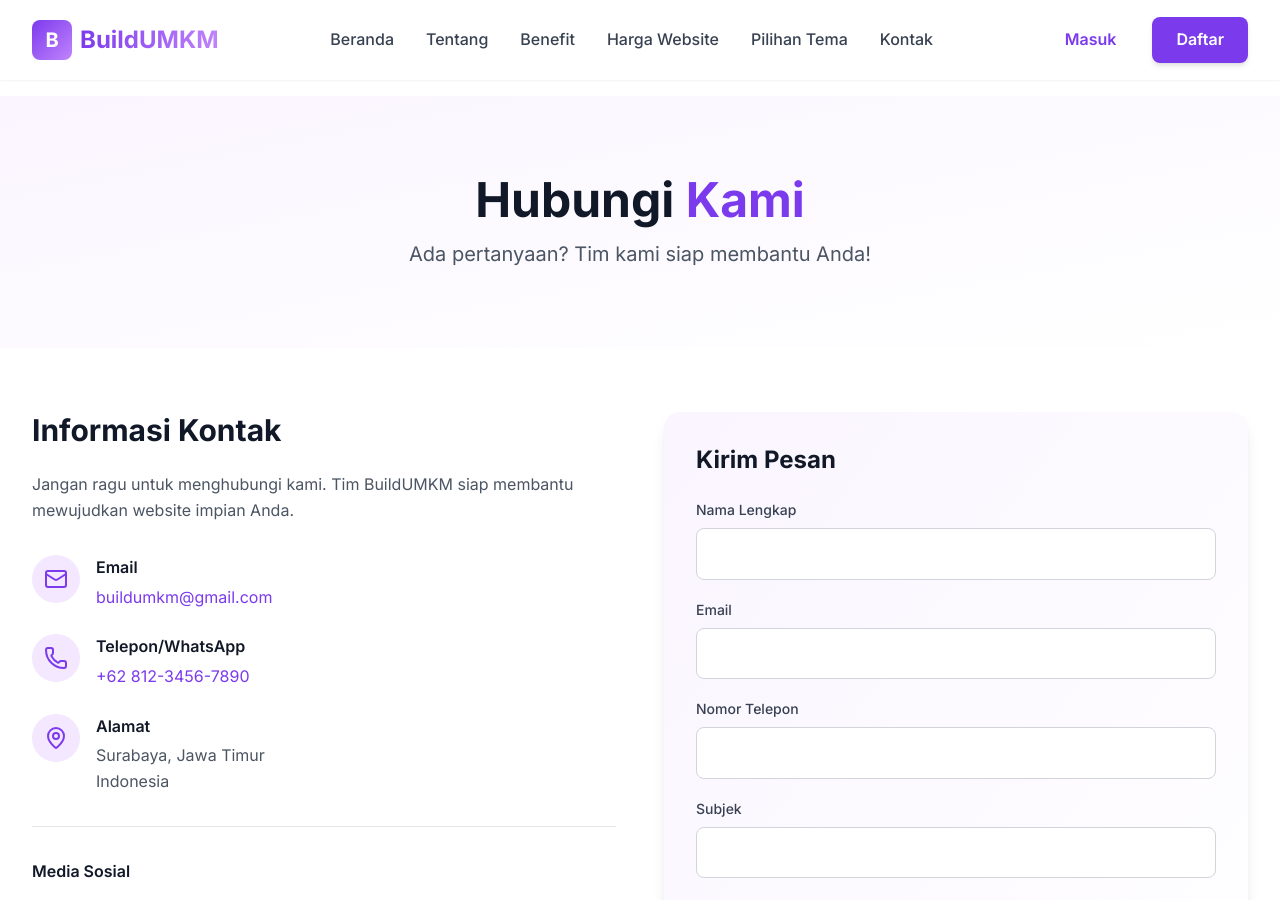
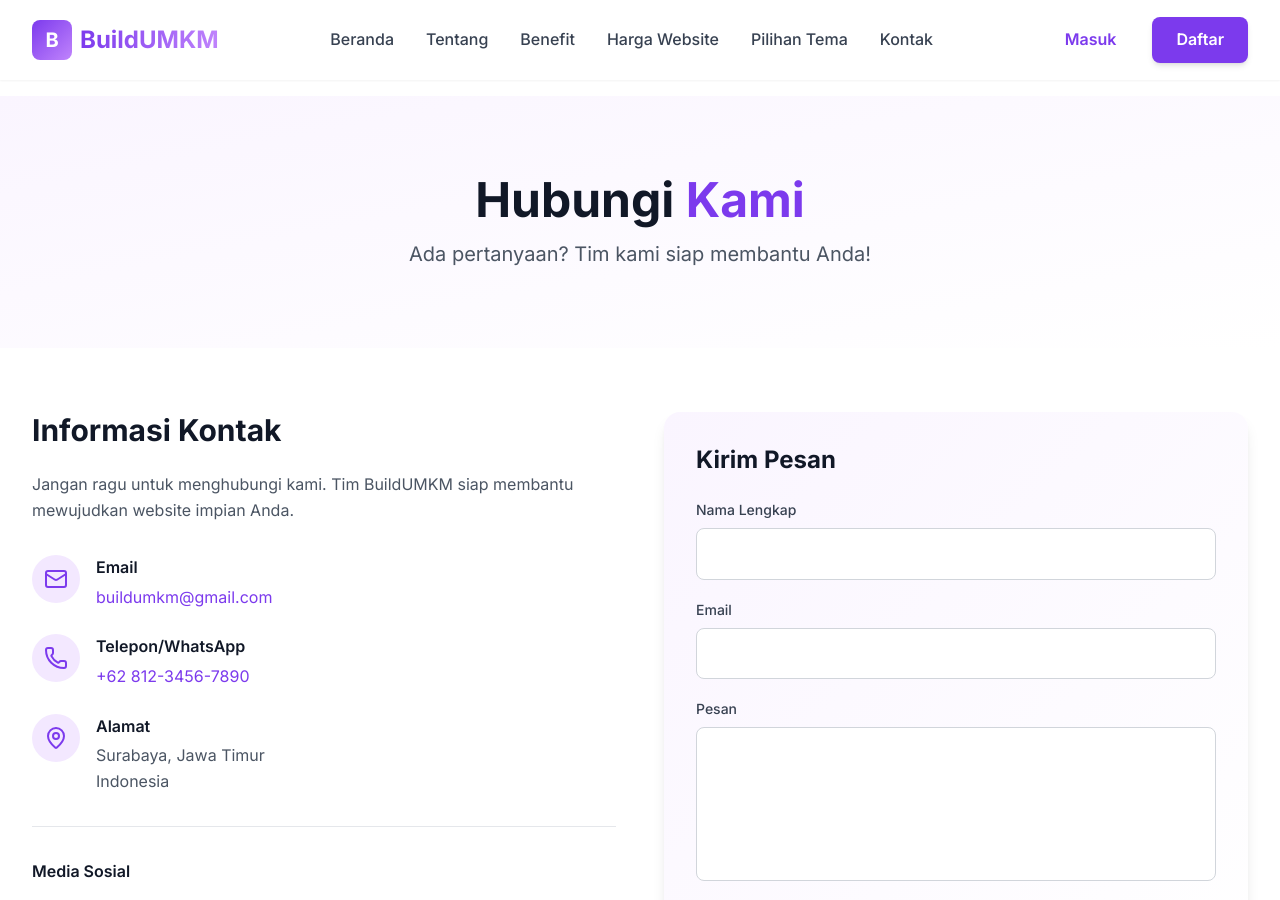
Before and after one commit to gamastronger/buildumkm-db, a React (Vite) app: page /kontak in a window 1280 px wide. Shown: the top 900 px of the page. Built offline with nearby package versions, Linux system fonts and the light colour scheme.

Commit message:
pembaruan kontak

```diff
--- a/src/pages/Kontak.jsx
+++ b/src/pages/Kontak.jsx
@@ -7,8 +7,6 @@ const Kontak = () => {
   const [formData, setFormData] = useState({
     name: '',
     email: '',
-    phone: '',
-    subject: '',
     message: ''
   });
 
@@ -39,6 +37,7 @@ const Kontak = () => {
         <section className="py-16">
           <div className="max-w-7xl mx-auto px-4 sm:px-6 lg:px-8">
             <div className="grid md:grid-cols-2 gap-12">
+
               {/* Contact Info */}
               <div>
                 <h2 className="text-3xl font-bold text-gray-900 mb-6">
@@ -107,7 +106,7 @@ const Kontak = () => {
                       className="w-10 h-10 bg-purple-100 rounded-full flex items-center justify-center hover:bg-purple-600 hover:text-white transition-colors"
                     >
                       <svg className="w-5 h-5" fill="currentColor" viewBox="0 0 24 24">
-                        <path d="M12 2.163c3.204 0 3.584.012 4.85.07 3.252.148 4.771 1.691 4.919 4.919.058 1.265.069 1.645.069 4.849 0 3.205-.012 3.584-.069 4.849-.149 3.225-1.664 4.771-4.919 4.919-1.266.058-1.644.07-4.85.07-3.204 0-3.584-.012-4.849-.07-3.26-.149-4.771-1.699-4.919-4.92-.058-1.265-.07-1.644-.07-4.849 0-3.204.013-3.583.07-4.849.149-3.227 1.664-4.771 4.919-4.919 1.266-.057 1.645-.069 4.849-.069zm0-2.163c-3.259 0-3.667.014-4.947.072-4.358.2-6.78 2.618-6.98 6.98-.059 1.281-.073 1.689-.073 4.948 0 3.259.014 3.668.072 4.948.2 4.358 2.618 6.78 6.98 6.98 1.281.058 1.689.072 4.948.072 3.259 0 3.668-.014 4.948-.072 4.354-.2 6.782-2.618 6.979-6.98.059-1.28.073-1.689.073-4.948 0-3.259-.014-3.667-.072-4.947-.196-4.354-2.617-6.78-6.979-6.98-1.281-.059-1.69-.073-4.949-.073zm0 5.838c-3.403 0-6.162 2.759-6.162 6.162s2.759 6.163 6.162 6.163 6.162-2.759 6.162-6.163c0-3.403-2.759-6.162-6.162-6.162zm0 10.162c-2.209 0-4-1.79-4-4 0-2.209 1.791-4 4-4s4 1.791 4 4c0 2.21-1.791 4-4 4zm6.406-11.845c-.796 0-1.441.645-1.441 1.44s.645 1.44 1.441 1.44c.795 0 1.439-.645 1.439-1.44s-.644-1.44-1.439-1.44z" />
+                        <path d="M12 2.163c3.204 0 3.584.012 4.85.07 3.252.148 4.771 1.691 4.919 4.919.058 1.265.069 1.645.069 4.849 0 3.205-.012 3.584-.069 4.849-.149 3.225-1.664 4.771-4.919 4.919-1.266.058-1.644.07-4.85.07-3.204 0-3.584-.012-4.849-.07-3.26-.149-4.771-1.699-4.919-4.92-.058-1.265-.07-1.644-.07-4.849 0-3.204.013-3.583.07-4.849.149-3.227 1.664-4.771 4.919-4.919 1.266-.057 1.645-.069 4.849-.069z" />
                       </svg>
                     </a>
                     <a
@@ -117,7 +116,7 @@ const Kontak = () => {
                       className="w-10 h-10 bg-purple-100 rounded-full flex items-center justify-center hover:bg-purple-600 hover:text-white transition-colors"
                     >
                       <svg className="w-5 h-5" fill="currentColor" viewBox="0 0 24 24">
-                        <path d="M20.447 20.452h-3.554v-5.569c0-1.328-.027-3.037-1.852-3.037-1.853 0-2.136 1.445-2.136 2.939v5.667H9.351V9h3.414v1.561h.046c.477-.9 1.637-1.85 3.37-1.85 3.601 0 4.267 2.37 4.267 5.455v6.286zM5.337 7.433c-1.144 0-2.063-.926-2.063-2.065 0-1.138.92-2.063 2.063-2.063 1.14 0 2.064.925 2.064 2.063 0 1.139-.925 2.065-2.064 2.065zm1.782 13.019H3.555V9h3.564v11.452zM22.225 0H1.771C.792 0 0 .774 0 1.729v20.542C0 23.227.792 24 1.771 24h20.451C23.2 24 24 23.227 24 22.271V1.729C24 .774 23.2 0 22.222 0h.003z" />
+                        <path d="M20.447 20.452h-3.554v-5.569c0-1.328-.027-3.037-1.852-3.037-1.853 0-2.136 1.445-2.136 2.939v5.667H9.351V9h3.414v1.561h.046c.477-.9 1.637-1.85 3.37-1.85 3.601 0 4.267 2.37 4.267 5.455v6.286z" />
                       </svg>
                     </a>
                     <a
@@ -166,32 +165,6 @@ const Kontak = () => {
 
                   <div>
                     <label className="block text-sm font-medium text-gray-700 mb-2">
-                      Nomor Telepon
-                    </label>
-                    <input
-                      type="tel"
-                      value={formData.phone}
-                      onChange={(e) => setFormData({ ...formData, phone: e.target.value })}
-                      className="w-full px-4 py-3 border border-gray-300 rounded-lg focus:ring-2 focus:ring-purple-600 focus:border-transparent outline-none transition"
-                      required
-                    />
-                  </div>
-
-                  <div>
-                    <label className="block text-sm font-medium text-gray-700 mb-2">
-                      Subjek
-                    </label>
-                    <input
-                      type="text"
-                      value={formData.subject}
-                      onChange={(e) => setFormData({ ...formData, subject: e.target.value })}
-                      className="w-full px-4 py-3 border border-gray-300 rounded-lg focus:ring-2 focus:ring-purple-600 focus:border-transparent outline-none transition"
-                      required
-                    />
-                  </div>
-
-                  <div>
-                    <label className="block text-sm font-medium text-gray-700 mb-2">
                       Pesan
                     </label>
                     <textarea
@@ -212,6 +185,7 @@ const Kontak = () => {
                   </button>
                 </form>
               </div>
+
             </div>
           </div>
         </section>
```
